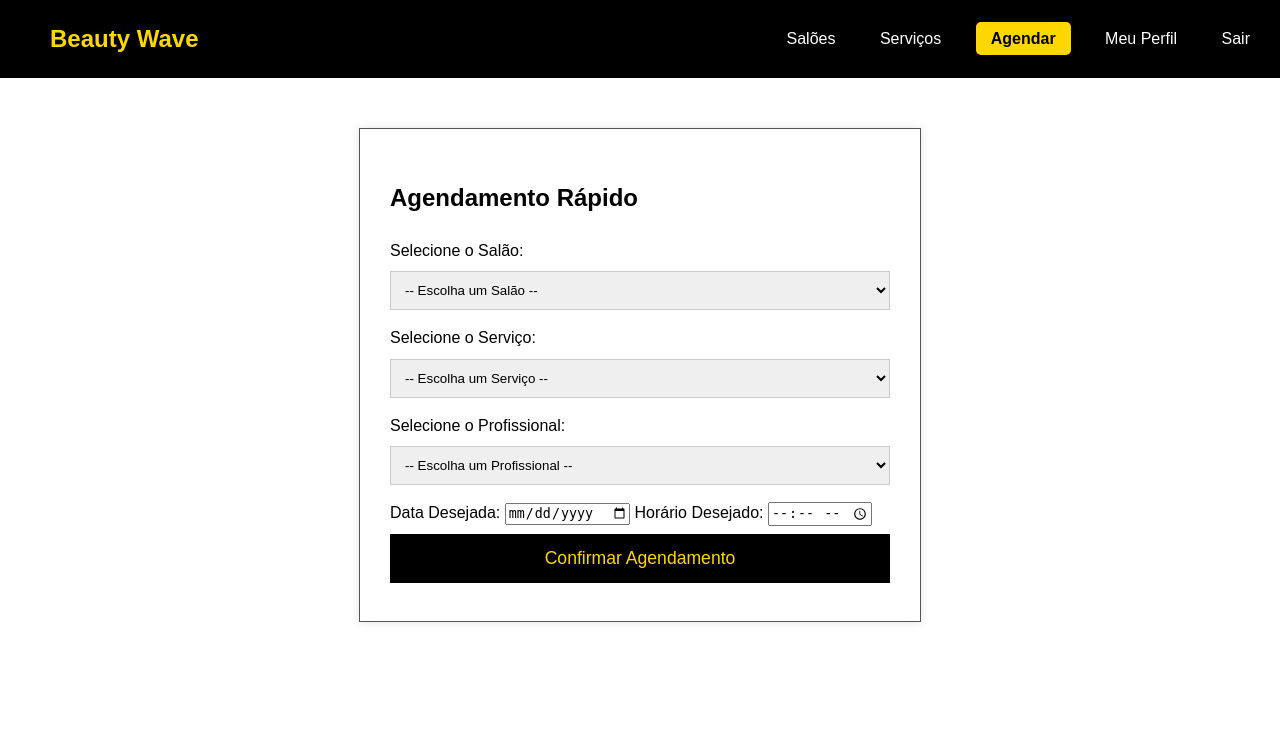
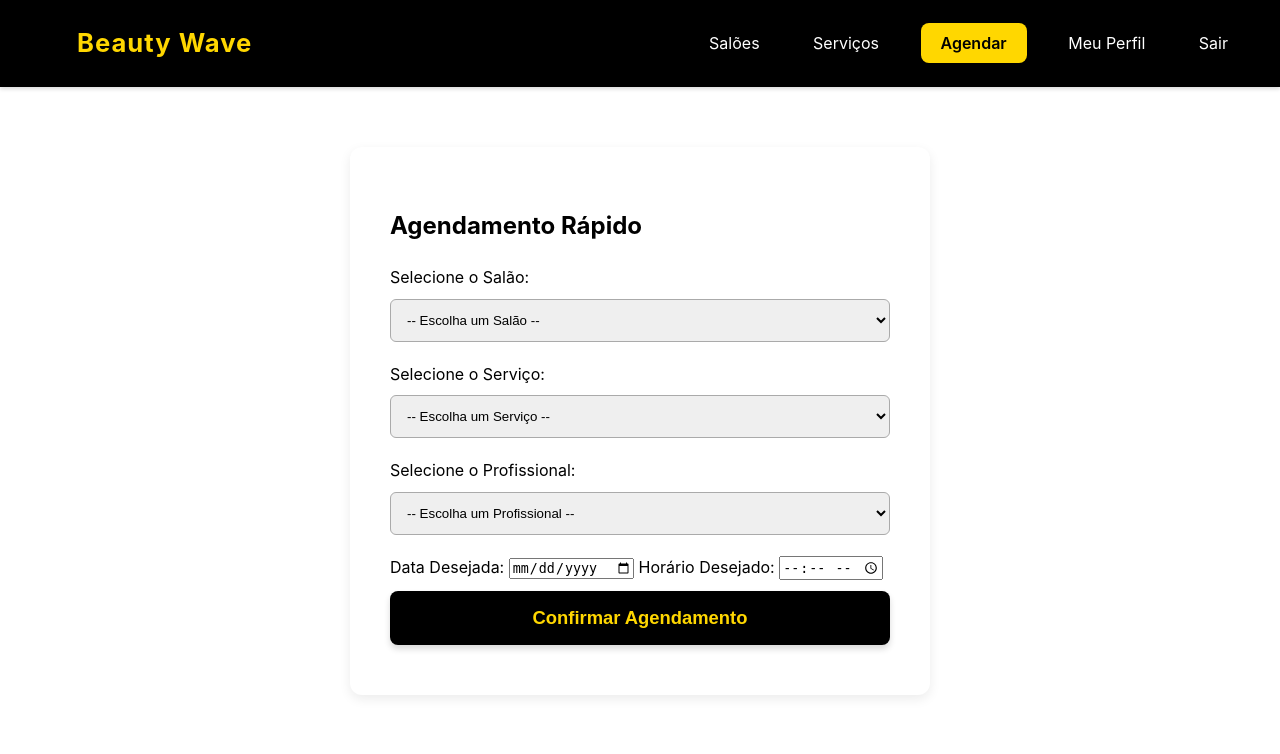
Before and after one commit to jmsv25t/omega, a Python web app: template templates/agendar.html in a window 1280 px wide. Shown: the top 754 px of the page. Run offline with Jinja, Linux system fonts and the light colour scheme; the template is opened without the code that fills it, so the values that code supplies are empty.

Commit message:
Revamp CSS for modern design and improved layout
Updated styles for a modern design, including enhanced color definitions, typography, navigation bar, and form elements.

```diff
--- a/static/css/style.css
+++ b/static/css/style.css
@@ -1,37 +1,39 @@
-/* static/css/style.css */
+/* static/css/style.css - Versão Final com Design Moderno */
 
-/* Definições de Cores */
+/* 1. Definições de Cores e Variáveis (Aprimoradas) */
 :root {
     --primary-color: #000000;      /* Preto */
     --secondary-color: #FFFFFF;    /* Branco */
     --accent-color: #FFD700;       /* Dourado */
-    --text-light: #555555;         /* Cinza (para pequenos detalhes) */
+    --text-light: #AAAAAA;         /* Cinza Mais Suave (para detalhes e bordas) */
+    --soft-shadow: 0 4px 12px rgba(0, 0, 0, 0.08); /* Sombra Suave para Elevação */
 }
 
-/* Estilo Básico */
+/* 2. Estilo Básico e Tipografia */
 body {
-    font-family: Arial, sans-serif;
+    font-family: 'Inter', 'Arial', sans-serif; /* Fonte moderna (simulada) */
     margin: 0;
     padding: 0;
     background-color: var(--secondary-color);
     color: var(--primary-color);
     line-height: 1.6;
+    scroll-behavior: smooth;
 }
 
-/* Estilo do Cabeçalho e Títulos */
+/* 3. Estilo do Cabeçalho e Títulos */
 .header-title {
     font-family: 'Georgia', serif;
-    font-size: 2.5em;
-    font-weight: bold;
+    font-size: 2.8em;
+    font-weight: 700;
     color: var(--primary-color);
-    margin-bottom: 5px;
+    margin-bottom: 10px;
 }
 
-/* Estilo para Fundo Escuro com Dourado */
+/* 4. Estilo para Fundo Escuro com Dourado */
 .dark-section {
     background-color: var(--primary-color);
     color: var(--secondary-color);
-    padding: 20px 0;
+    padding: 40px 0; /* Mais padding */
 }
 
 .dark-section .header-title {
@@ -42,108 +44,152 @@ body {
     color: var(--accent-color);
 }
 
-/* Estilo dos Botões e Formulários */
-.form-container {
-    max-width: 400px;
-    margin: 50px auto;
-    padding: 30px;
-    background-color: var(--secondary-color);
-    border: 1px solid var(--text-light);
-    box-shadow: 0 0 10px rgba(0, 0, 0, 0.1);
-}
-
-input[type="text"], input[type="email"], input[type="password"], input[type="tel"], select {
-    width: 100%;
-    padding: 10px;
-    margin: 8px 0 15px 0;
-    display: inline-block;
-    border: 1px solid #ccc;
-    box-sizing: border-box;
-}
-
-.main-button {
+/* 5. Navigation Bar (Modernizada) */
+.navbar {
     background-color: var(--primary-color);
-    color: var(--accent-color);
-    padding: 14px 20px;
-    margin: 8px 0;
-    border: none;
-    cursor: pointer;
-    width: 100%;
-    font-size: 1.1em;
-    transition: background-color 0.3s;
-}
-
-.main-button:hover {
-    background-color: #333333;
-}
-
-/* Botões Sociais (Pequenos) */
-.social-buttons button {
-    background-color: var(--secondary-color);
-    color: var(--primary-color);
-    border: 1px solid var(--primary-color);
-    padding: 10px;
-    margin: 5px;
-    cursor: pointer;
-    font-size: 0.9em;
-    width: 30%; /* Para que fiquem pequenos */
-}
-
-/* Layout do Dashboard */
-.grid-container {
-    display: grid;
-    grid-template-columns: repeat(auto-fit, minmax(300px, 1fr));
-    gap: 20px;
-    padding: 20px;
-}
-
-.card {
-    background-color: #f9f9f9;
-    padding: 20px;
-    border: 1px solid var(--text-light);
-    border-top: 5px solid var(--accent-color); /* Detalhe Dourado */
-    cursor: pointer;
-    transition: transform 0.2s;
-}
-
-.card:hover {
-    transform: translateY(-5px);
-}
-/* style.css (Adicionar ao final) */
-
-/* Navigation Bar (Preto com Dourado) */
-.navbar {
-    background-color: var(--primary-color); /* Preto */
-    padding: 15px 20px;
+    padding: 15px 40px;
     display: flex;
     justify-content: space-between;
     align-items: center;
+    box-shadow: 0 2px 4px rgba(0, 0, 0, 0.15);
+    position: sticky;
+    top: 0;
+    z-index: 1000;
 }
 
 .navbar .logo {
-    color: var(--accent-color); /* Dourado */
-    font-size: 1.5em;
+    color: var(--accent-color);
+    font-size: 1.6em;
     font-weight: bold;
     text-decoration: none;
+    letter-spacing: 1px;
 }
 
 .navbar a {
-    color: var(--secondary-color); /* Branco */
+    color: var(--secondary-color);
     text-decoration: none;
-    margin-left: 20px;
-    padding: 5px 10px;
-    transition: color 0.3s;
+    margin-left: 25px;
+    padding: 8px 12px;
+    border-radius: 4px;
+    transition: background-color 0.3s, color 0.3s;
 }
 
 .navbar a:hover {
-    color: var(--accent-color); /* Dourado no hover */
+    color: var(--accent-color);
+    background-color: rgba(255, 255, 255, 0.1);
 }
 
 /* Botão de Chamada para Ação na Navbar */
 .navbar .cta-button {
     background-color: var(--accent-color);
     color: var(--primary-color) !important;
-    padding: 8px 15px;
-    border-radius: 5px;
-    font-weight: bold;
+    padding: 10px 20px;
+    border-radius: 8px;
+    font-weight: 600;
+    box-shadow: 0 4px 6px rgba(0, 0, 0, 0.2);
+    transition: background-color 0.3s, transform 0.3s;
 }
+
+.navbar .cta-button:hover {
+    background-color: #e6b800; /* Dourado levemente mais escuro no hover */
+    transform: translateY(-2px);
+}
+
+/* 6. Estilo dos Formulários (Modernizado) */
+.form-container {
+    max-width: 450px;
+    margin: 60px auto;
+    padding: 40px;
+    background-color: var(--secondary-color);
+    border: none;
+    border-radius: 12px;
+    box-shadow: var(--soft-shadow);
+}
+
+input[type="text"], input[type="email"], input[type="password"], input[type="tel"], select {
+    width: 100%;
+    padding: 12px;
+    margin: 8px 0 20px 0;
+    display: inline-block;
+    border: 1px solid var(--text-light);
+    border-radius: 6px;
+    box-sizing: border-box;
+    transition: border-color 0.3s, box-shadow 0.3s;
+}
+
+input[type="text"]:focus, input[type="email"]:focus, input[type="password"]:focus, input[type="tel"]:focus, select:focus {
+    border-color: var(--accent-color);
+    outline: none;
+    box-shadow: 0 0 0 2px rgba(255, 215, 0, 0.3);
+}
+
+/* 7. Estilo dos Botões Principais (Modernizado) */
+.main-button {
+    background-color: var(--primary-color);
+    color: var(--accent-color);
+    padding: 16px 20px;
+    margin: 10px 0;
+    border: none;
+    cursor: pointer;
+    width: 100%;
+    font-size: 1.15em;
+    font-weight: 600;
+    border-radius: 8px;
+    transition: background-color 0.3s, transform 0.2s, box-shadow 0.3s;
+    box-shadow: 0 4px 6px rgba(0, 0, 0, 0.15);
+}
+
+.main-button:hover {
+    background-color: #1a1a1a;
+    transform: translateY(-1px);
+    box-shadow: 0 6px 15px rgba(0, 0, 0, 0.25);
+}
+
+/* 8. Botões Sociais (Pequenos - Layout Flex) */
+.social-buttons {
+    display: flex;
+    justify-content: space-between;
+    gap: 10px;
+}
+
+.social-buttons button {
+    background-color: var(--secondary-color);
+    color: var(--primary-color);
+    border: 1px solid var(--text-light);
+    padding: 12px;
+    cursor: pointer;
+    font-size: 0.95em;
+    flex-grow: 1;
+    border-radius: 6px;
+    transition: background-color 0.3s, border-color 0.3s;
+    box-shadow: 0 2px 4px rgba(0, 0, 0, 0.05);
+}
+
+.social-buttons button:hover {
+    background-color: #f4f4f4;
+    border-color: var(--accent-color);
+}
+
+/* 9. Layout do Dashboard (CSS Grid com Cards Modernos) */
+.grid-container {
+    display: grid;
+    grid-template-columns: repeat(auto-fit, minmax(280px, 1fr));
+    gap: 30px;
+    padding: 40px;
+}
+
+.card {
+    background-color: var(--secondary-color);
+    padding: 25px;
+    border: none;
+    border-radius: 12px;
+    box-shadow: var(--soft-shadow);
+    border-left: 5px solid var(--accent-color); /* Detalhe Dourado lateral */
+    cursor: pointer;
+    transition: transform 0.3s ease, box-shadow 0.3s ease;
+}
+
+.card:hover {
+    transform: translateY(-7px);
+    box-shadow: 0 8px 20px rgba(0, 0, 0, 0.15);
+}
```
